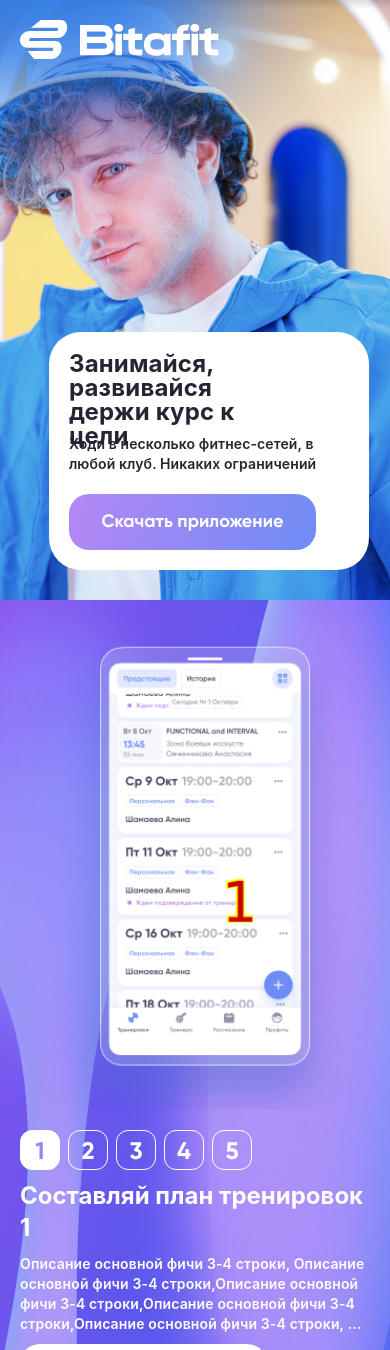
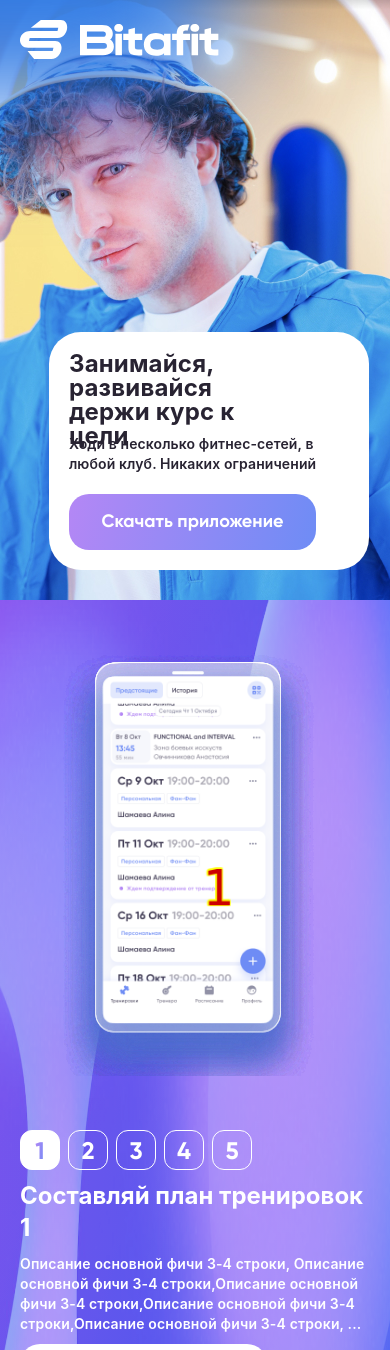
Before and after one commit to AlexBash82/website-bitafit, a React (Create React App) app: page / in a window 390 px wide. Shown: the top 1350 px of the page. Built offline with nearby package versions, Linux system fonts and the light colour scheme.

Commit message:
Устранил мерцание пяти картинок телефона на холодном запуске

```diff
--- a/src/Components/Schedule/Schedule.js
+++ b/src/Components/Schedule/Schedule.js
@@ -91,10 +91,35 @@ function Schedule({ executeScroll, htmlElRef2, isWebP }) {
         </button>
       </div>
       <div className="Schedule_phone">
-        <div
+        {/* <div
           className={`Schedule_phone_display-${selButton}_${
             isWebP ? 'webP' : 'jpg'
           }`}
+        ></div> */}
+        <div
+          className={`Schedule_phone_display-1_${
+            isWebP ? 'webP' : 'jpg'
+          } ${selButton === 1 ? 'above': ''}`}
+        ></div>
+        <div
+          className={`Schedule_phone_display-2_${
+            isWebP ? 'webP' : 'jpg'
+          } ${selButton === 2 ? 'above': ''}`}
+        ></div>
+        <div
+          className={`Schedule_phone_display-3_${
+            isWebP ? 'webP' : 'jpg'
+          } ${selButton === 3 ? 'above': ''}`}
+        ></div>
+        <div
+          className={`Schedule_phone_display-4_${
+            isWebP ? 'webP' : 'jpg'
+          } ${selButton === 4 ? 'above': ''}`}
+        ></div>
+        <div
+          className={`Schedule_phone_display-5_${
+            isWebP ? 'webP' : 'jpg'
+          } ${selButton === 5 ? 'above': ''}`}
         ></div>
         <div className="Schedule_phone_rectangle-1"></div>
         <div className="Schedule_phone_rectangle-2"></div>
--- a/src/Components/Schedule/Schedule.scss
+++ b/src/Components/Schedule/Schedule.scss
@@ -21,6 +21,10 @@
   background-position: center 100%;
   background-repeat: no-repeat;
   mix-blend-mode: soft-light;
+}
+
+.above {
+  z-index: 1;
 }
 
 .Schedule {
@@ -431,8 +435,8 @@
       box-shadow: none;
       border-radius: 0;
       width: 45%;
-      height: 109%;
-      top: -20px;
+      height: 100%;
+      top: 0px;
       display: flex;
       align-items: flex-end;
 
@@ -451,10 +455,9 @@
       &_display-3_webP,
       &_display-4_webP,
       &_display-5_webP {
-        position: relative;
-        height: 90%;
-        width: 100%;
-        top: 0px;
+        height: 500px;
+        width: 260px;
+        top: 50px;
       }
 
       &_display-1_jpg {
```
Also changed, not shown: package.json (+8 -8 lines), 1 other file (tests, documents, lock files or other folders).
